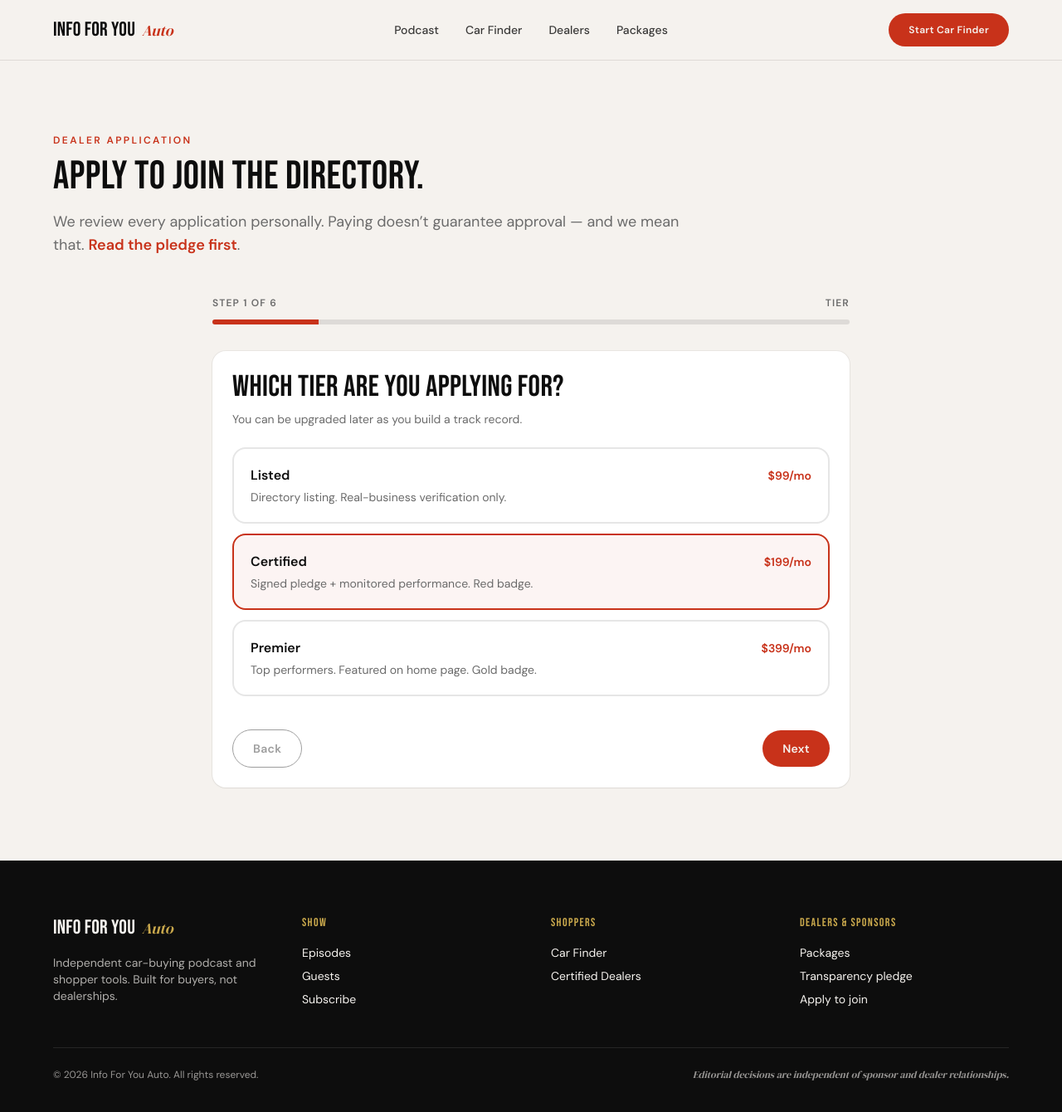
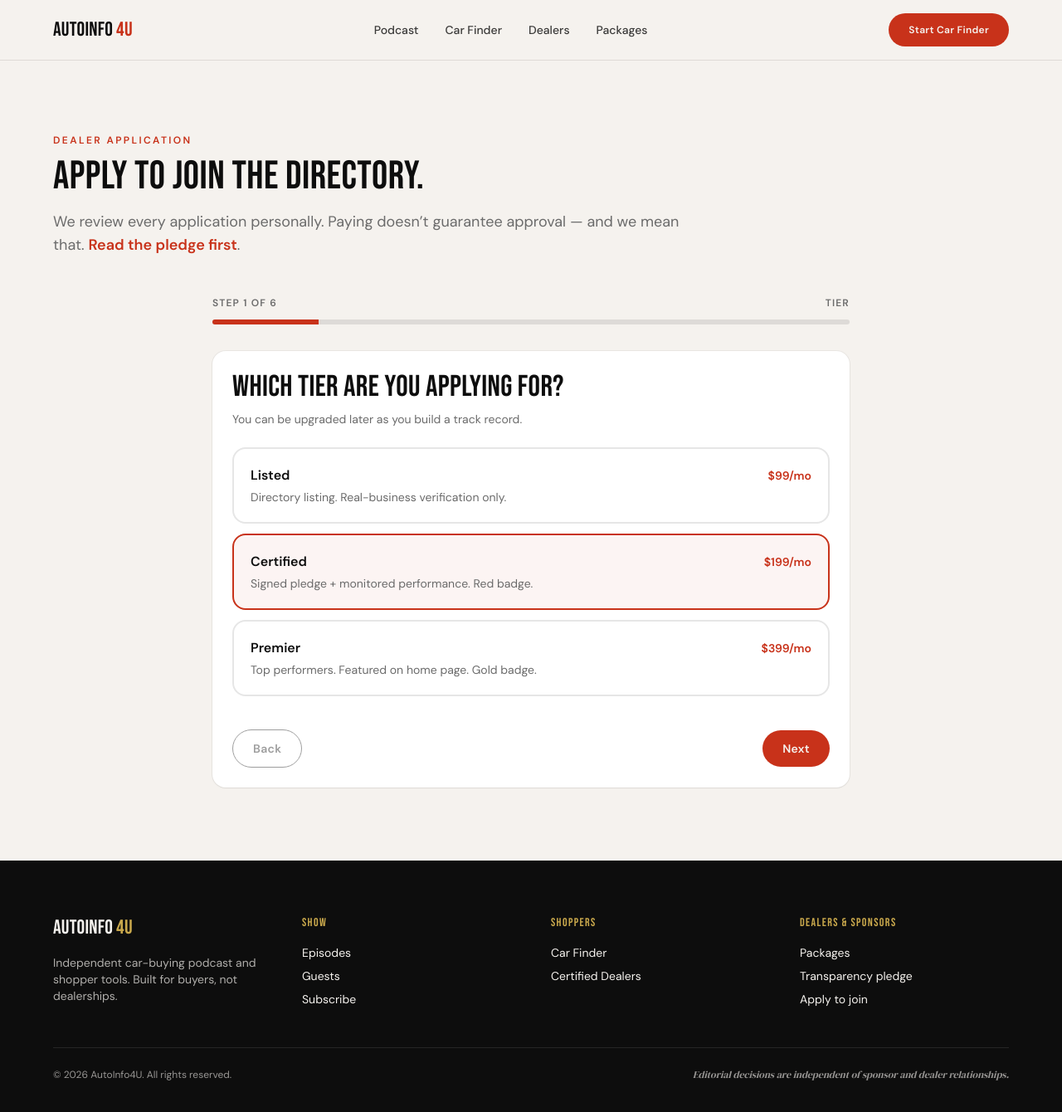
Before and after one commit to CHELLURISATISHKUMAR99/Honest-Car-Guy, a Next.js app: page /dealers/apply in a window 1280 px wide. Shown: the top 1340 px of the page at 83% size. Built offline with nearby package versions, Linux system fonts and the light colour scheme.

Commit message:
Rebrand site name to AutoInfo4U

```diff
--- a/src/app/dealers/apply/page.tsx
+++ b/src/app/dealers/apply/page.tsx
@@ -6,7 +6,7 @@ import { DealerApplyFlow } from '@/components/dealers/DealerApplyFlow';
 export const metadata: Metadata = {
   title: 'Apply to join the directory',
   description:
-    'Apply to be listed in the Info For You Auto dealer directory. Every application is reviewed personally.',
+    'Apply to be listed in the AutoInfo4U dealer directory. Every application is reviewed personally.',
 };
 
 const TIERS = ['listed', 'certified', 'premier'] as const;
--- a/src/app/dealers/pledge/page.tsx
+++ b/src/app/dealers/pledge/page.tsx
@@ -5,7 +5,7 @@ import { SectionHeader } from '@/components/shared/SectionHeader';
 export const metadata: Metadata = {
   title: 'Transparency pledge',
   description:
-    'The six commitments every Info For You Auto certified and premier dealer signs. Read it before you walk into one of our partner lots.',
+    'The six commitments every AutoInfo4U certified and premier dealer signs. Read it before you walk into one of our partner lots.',
 };
 
 const COMMITMENTS = [
--- a/src/app/layout.tsx
+++ b/src/app/layout.tsx
@@ -27,8 +27,8 @@ const fb = Bebas_Neue({
 
 export const metadata: Metadata = {
   title: {
-    default: 'Info For You Auto — Honest car-buying advice',
-    template: '%s · Info For You Auto',
+    default: 'AutoInfo4U — Honest car-buying advice',
+    template: '%s · AutoInfo4U',
   },
   description:
     'Independent car-buying podcast, 7-step Car Finder, and a directory of vetted dealers. Built for shoppers, not dealerships.',
--- a/src/app/podcast/page.tsx
+++ b/src/app/podcast/page.tsx
@@ -6,7 +6,7 @@ import { episodes } from '@/lib/data/episodes';
 export const metadata: Metadata = {
   title: 'Podcast',
   description:
-    'Every episode of Info For You Auto — independent car-buying advice, dealership tactics decoded, and listener questions answered.',
+    'Every episode of AutoInfo4U — independent car-buying advice, dealership tactics decoded, and listener questions answered.',
 };
 
 export default function PodcastPage() {
--- a/src/components/footer/Footer.tsx
+++ b/src/components/footer/Footer.tsx
@@ -6,9 +6,9 @@ export function Footer() {
       <div className="mx-auto max-w-7xl px-[5%] py-16">
         <div className="grid gap-12 md:grid-cols-4">
           <div>
-            <div className="flex items-baseline gap-2">
-              <span className="headline text-2xl">Info For You</span>
-              <span className="serif text-lg text-gold">Auto</span>
+            <div className="flex items-baseline gap-1">
+              <span className="headline text-2xl">AutoInfo</span>
+              <span className="headline text-2xl text-gold">4U</span>
             </div>
             <p className="mt-4 max-w-xs text-sm text-cream/70">
               Independent car-buying podcast and shopper tools. Built for buyers, not dealerships.
@@ -43,7 +43,7 @@ export function Footer() {
         </div>
 
         <div className="mt-12 flex flex-col gap-3 border-t border-cream/10 pt-6 text-xs text-cream/60 sm:flex-row sm:items-center sm:justify-between">
-          <p>© {new Date().getFullYear()} Info For You Auto. All rights reserved.</p>
+          <p>© {new Date().getFullYear()} AutoInfo4U. All rights reserved.</p>
           <p className="serif italic">Editorial decisions are independent of sponsor and dealer relationships.</p>
         </div>
       </div>
--- a/src/components/nav/Nav.tsx
+++ b/src/components/nav/Nav.tsx
@@ -11,9 +11,9 @@ export function Nav() {
   return (
     <header className="sticky top-0 z-40 border-b border-black/10 bg-cream/90 backdrop-blur">
       <div className="mx-auto flex max-w-7xl items-center justify-between px-[5%] py-4">
-        <Link href="/" className="flex items-baseline gap-2">
-          <span className="headline text-2xl text-black">Info For You</span>
-          <span className="serif text-lg text-red">Auto</span>
+        <Link href="/" className="flex items-baseline gap-1">
+          <span className="headline text-2xl text-black">AutoInfo</span>
+          <span className="headline text-2xl text-red">4U</span>
         </Link>
         <nav className="hidden items-center gap-8 md:flex">
           {links.map((link) => (
```
